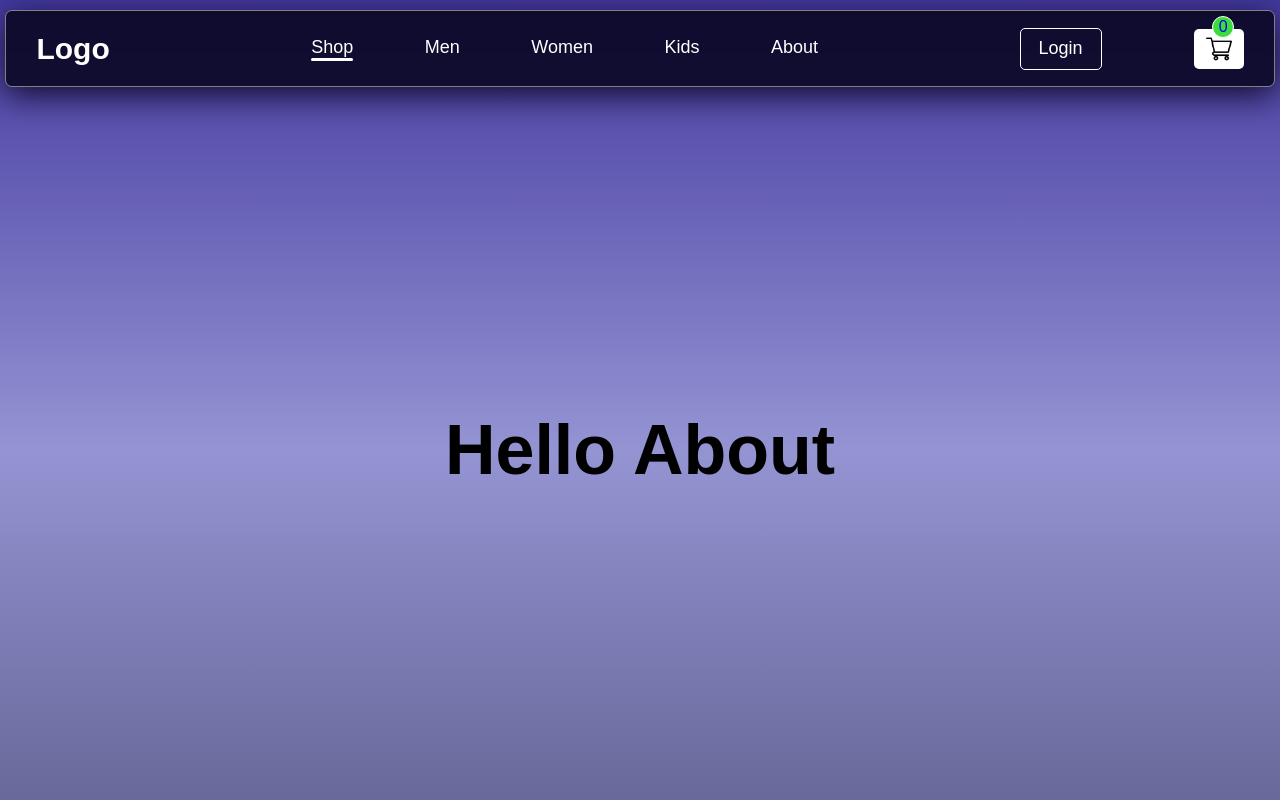
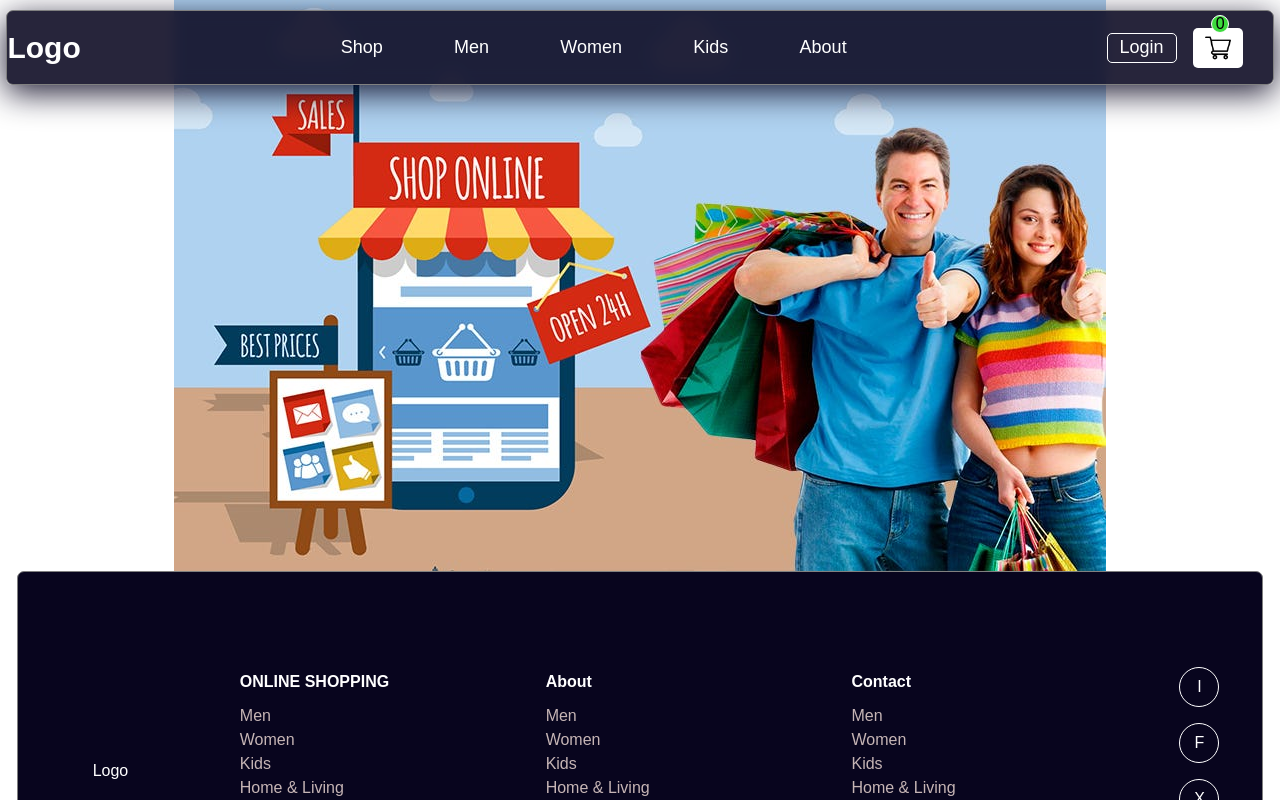
Before and after one commit to Lalitj2104/Affiliate-Ecommerce-Website-Maxybuy, a React (Vite) app: page /about in a window 1280 px wide. Shown: the top 800 px of the page. Built offline with nearby package versions, Linux system fonts and the light colour scheme.

Commit message:
fix navbar using tailwind

```diff
--- a/src/Components/Header/header.css
+++ b/src/Components/Header/header.css
@@ -31,7 +31,7 @@ header {
 
 .logo {
     color: #fff;
-    margin-left: 30px;
+    /* margin-left: 30px; */
     cursor: pointer;
     text-decoration: none;
     font-size: 30px;
@@ -69,11 +69,10 @@ hr {
     gap: 1rem;
     align-items: center;
     justify-content: space-between;
-    width: 14rem;
+
     height: 2.5rem;
     margin-right: 30px;
     border-radius: 5px;
-    /* border: 1px solid rgb(249, 246, 58); */
 
 }
 
--- a/src/Components/Header/header.jsx
+++ b/src/Components/Header/header.jsx
@@ -7,10 +7,10 @@ const Header = () => {
 
   const { menu, setMenuState,items } = useContext(StoreContext)
   return (
-    <header>
-      <div className='navbar'>
+    <header className='d'>
+      <div className='navbar px-5'>
         <NavLink to='/' onClick={() => setMenuState('shop')} className='logo'>Logo</NavLink>
-        <ul className='nav-links'>
+        <ul className='nav-links sm:visible  invisible'>
           <li><NavLink to='/' onClick={() => setMenuState('shop')} href="#">Shop</NavLink> {menu === 'shop' ? <hr /> : ""}</li>
           <li><NavLink to='men' onClick={() => setMenuState('men')} href="#">Men</NavLink>  {menu === 'men' ? <hr /> : ""}</li>
           <li><NavLink to='women' onClick={() => setMenuState('women')} href="#">Women</NavLink> {menu === 'women' ? <hr /> : ""}</li>
@@ -19,11 +19,11 @@ const Header = () => {
 
         </ul>
 
-        <div className="login-sign-up">
-          <NavLink onClick={() => setMenuState('login')} to='login' className='login'>Login</NavLink>
+        <div className="login-sign-up s sm:gap-14  ">
+          <NavLink onClick={() => setMenuState('login')} to='login' className='login h-9'>Login</NavLink>
 
 
-          <NavLink to='cartContainer' className="cart">
+          <NavLink to='cartContainer' className="cart ">
             <span className='countItem'>{items.length}</span>
             <img src={AllImgList.cartIcon} alt="cart img" />
           </NavLink>
--- a/src/Components/Pages/About/about.jsx
+++ b/src/Components/Pages/About/about.jsx
@@ -1,15 +1,18 @@
 import React from 'react'
 import styles from './about.module.css'
+import aboutimg from  './aboutimg.jpg'
 const About = () => {
     return (
-        <div className={styles.aboutSection}>
-            <div className={styles.about}>
-            <div className={styles.helloAbout}>
-                <h1>Hello About</h1>
+        <div className='flex flex-col w-full items-center'>
+            <div className='flex w-full max-w-[1660px] h-[900px] items-center justify-center flex-col   px-5'>
+            <div className='w-full'>
+                <img className='w-full' src={aboutimg} alt="" />
             </div>
             </div>
         </div>
     )
 }
 
+
+
 export default About
--- a/src/Components/Pages/Home/homeSection.css
+++ b/src/Components/Pages/Home/homeSection.css
@@ -1,48 +1,62 @@
-.product-1-section{
+.product-1-section {
     background-color: #fff;
-     display: flex;
+    display: flex;
     flex-direction: column;
     align-items: center;
     width: 100%;
     overflow: hidden;
 
 }
-.popular-products{
+
+.popular-products {
 
     padding-left: 20px;
     padding-right: 20px;
     width: 99%;
     max-width: 1660px;
-
-    height: 900px   ;
     display: flex;
     flex-direction: column;
     gap: 1rem;
     /* align-items: center;
     justify-content: space-between; */
+    border: 2px solid red;
+    /* overflow: scroll; */
+    padding-bottom: 2rem;
+
 
 }
 
-.popular-in-women-header{
+
+.popular-in-women-header {
     display: flex;
     flex-direction: column;
     align-items: center;
     justify-content: center;
-    height: 10%;
-    width: 100%;
-    /* border: 2px solid black; */
+
+
 
 }
-.popular-in-women-header h1{
+
+@media screen and (min-width: 480px) {
+
+    .popular-in-women-header {
+        height: 10%;
+        width: 100%;
+
+    }
+}
+
+.popular-in-women-header h1 {
     font-size: 3rem;
     color: rgb(8, 5, 30);
 }
-.popular-in-women-header hr{
+
+.popular-in-women-header hr {
     width: 20rem;
     background-color: rgb(8, 5, 30)
 }
 
-.women-prodcuts{
+.women-prodcuts {
     height: 90%;
     width: 100%;
 
--- a/src/Components/Pages/Home/homeSection.jsx
+++ b/src/Components/Pages/Home/homeSection.jsx
@@ -14,6 +14,7 @@ const HomeSection = ({ headerName,data_product}) => {
                     {data_product.map ((e,idx)=> <Item id={e.id} name={e.name} image={e.image} newPrice={e.new_price} oldPrice={e.old_price} off={e.off}></Item>)}
                 </div>
 
+
             </div>
         </section>
     )
--- a/src/main.jsx
+++ b/src/main.jsx
@@ -1,6 +1,7 @@
 import React from 'react'
 import ReactDOM from 'react-dom/client'
 import App from './App.jsx'
+import './index.css'
 import { Route, RouterProvider, createBrowserRouter, createRoutesFromElements } from 'react-router-dom'
 import Home from './Components/Pages/Home/home.jsx'
 import Men from './Components/Pages/Men/men.jsx'
```
Also changed, not shown: src/Components/Pages/About/aboutimg.jpg (added), src/assets/aboutimg.jpg (added).
